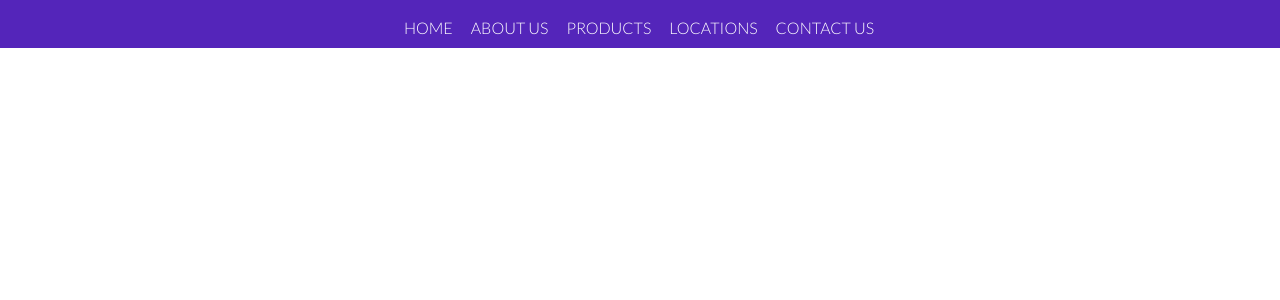
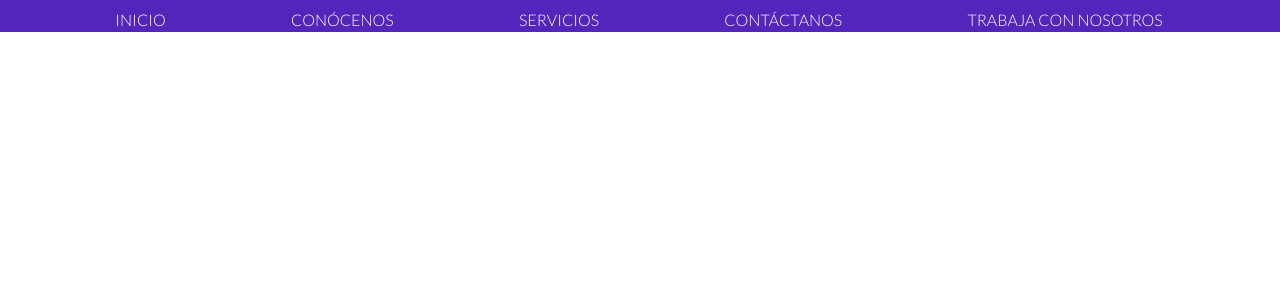
Before and after one commit to AlmondBro/serviiris, a React (Create React App) app: page / in a window 1280 px wide. Shown: the top 300 px of the page. Built offline with nearby package versions, Linux system fonts and the light colour scheme.

Commit message:
Get a simple navbar up.

```diff
--- a/src/components/App/App.js
+++ b/src/components/App/App.js
@@ -26,9 +26,9 @@ class App extends Component {
 
   render = () => {
     return (
-      <div>
+      <AppContainer fluid>
         <Header/>
-      </div>
+      </AppContainer>
     );
   }; //end render() method
 } //end App class
--- a/src/components/App/AppStyledComponents.js
+++ b/src/components/App/AppStyledComponents.js
@@ -13,6 +13,8 @@ let AppContainerStyled = styled(Container)`
     display: flex;
     flex-direction: column;
     flex: 1;
+    padding-left: -15px;
+    padding-right: -15px;
    }
 `;
 
@@ -34,7 +36,7 @@ let AppContainerCol = styled(Col)`
 const AppContainer = (props) => {
     return (
         <AppContainerStyled fluid={ props.fluid } className="app-container">
-           { props.children }
+            { props.children }
         </AppContainerStyled>
     ); //end return statement
 }; //end AppContainer
--- a/src/components/Header/NavigationBar/NavigationBar.js
+++ b/src/components/Header/NavigationBar/NavigationBar.js
@@ -1,24 +1,32 @@
-import React from "react";
+import React from 'react';
 
-//Import 3rd-party packages
-import { NavLink as Link } from "react-router-dom";
+//Import React Bootstrap
+import Navbar from 'react-bootstrap/Navbar';
+import Form from 'react-bootstrap/Form';
+import Button from 'react-bootstrap/Button';
 
-//Import 3rd-party packages
-import Nav from 'react-bootstrap/Nav';
-import Navbar from 'react-bootstrap/Navbar';
+import { FontAwesomeIcon } from '@fortawesome/react-fontawesome';
+import { faSearch } from '@fortawesome/free-solid-svg-icons';
 
 import NavBarToggle from './NavBarToggle.js'
 
 //Import styled components
-import { NavBar } from './NavigationBarStyledComponents.js';
+import { NavBar, NavStyled, NavBarCollapse, NavLink as Link } from './NavigationBarStyledComponents.js';
 
 const NavigationBar = (props) => {
     return (
-        // <div className="container-fluid no-padding">
-            <NavBar bg="green" variant="dark" expand="sm" className="navigation-bar">
-                <Navbar.Brand className="collapsedNav-logo">
-                    <Link to="/home"
-                          title="Home"
+            <NavBar
+                    bg          =   "green"
+                    variant     =   "dark"
+                    expand      =   "sm"
+                    className   =   "navigation-bar"
+            >
+                <Navbar.Brand
+                    className   =   "collapsedNav-logo"
+                    >
+                    <Link
+                        to      =   "/home"
+                        title   =   "Home"
                     >
                         {/* <img src="/assets/img/harza-tapes-logo.svg"
                              alt="Harza Tapes"
@@ -28,34 +36,42 @@ const NavigationBar = (props) => {
                     </Link>
                 </Navbar.Brand>
                 {/* <Navbar.Toggle aria-controls="basic-navbar-nav" /> */}
-                <NavBarToggle aria-controls="basic-navbar-nav" />
-                <Navbar.Collapse id="basic-navbar-nav">
-                    <Nav className="mr-auto">
-                        <Link activeClassName="navLink-current" to="/home" className="navLinks nav-link">Home</Link>
-                        <Link activeClassName="navLink-current" to="/about-us" className="navLinks nav-link">About Us</Link>
-                        <Link activeClassName="navLink-current" to="/products" className="navLinks nav-link">Products</Link>
-                        <Link activeClassName="navLink-current" to="/location" className="navLinks nav-link">Locations</Link>
-                        <Link activeClassName="navLink-current" to="/contact-us" className="navLinks nav-link">Contact Us</Link>
-
-                        {/* <Nav.Link href="/home" className="navLinks">Home</Nav.Link>
-                        <Nav.Link href="/about-us" className="navLinks">About Us</Nav.Link>
-                        <Nav.Link href="/products" className="navLinks">Products</Nav.Link>
-                        <Nav.Link href="/location" className="navLinks">Location</Nav.Link>
-                        <Nav.Link href="/contact-us" className="navLinks">Contact Us</Nav.Link> */}
-                    </Nav>
+                {/*  TODO: Work on the logic for the NavBarToggle */}
+                <NavBarToggle
+                    aria-controls   =   "basic-navbar-nav"
+                />
+                <NavBarCollapse
+                    className   =   "NavBarCollapse"
+                    id          =   "basic-navbar-nav"
+                >
+                    <NavStyled>
+                        <Link
+                            to              =   "/home"
+                            activeClassName =   "navLink-current"
+                            className       =   "navLinks nav-link"
+                        >
+                            Inicio
+                        </Link>
+                        <Link
+                                to              =   "/about-us"
+                                activeClassName =   "navLink-current"
+                                className       =   "navLinks nav-link"
+                        >
+                            Conócenos
+                        </Link>
+                        <Link to="/products" activeClassName="navLink-current"  className="navLinks nav-link">Servicios</Link>
+                        <Link to="/location" activeClassName="navLink-current"  className="navLinks nav-link">Contáctanos</Link>
+                        <Link to="/contact-us" activeClassName="navLink-current" className="navLinks nav-link">Trabaja con Nosotros</Link>
+                    </NavStyled>
                     {/* <Form inline>
                         <Form.Control type="text" placeholder="Search" className="mr-sm-2" />
                         <Button variant="outline-light">
-                            <FontAwesome name="search"
-                                        className="nav-search-icon"
-                            />
+                            <FontAwesomeIcon icon={faSearch} />
                         </Button>
                     </Form> */}
-                </Navbar.Collapse>
+                </NavBarCollapse>
             </NavBar>
-        // </div>
-
-    );
+    ); //end return
 }; //end Navigation()
 
 export  { NavigationBar };
--- a/src/components/Header/NavigationBar/NavigationBarStyledComponents.js
+++ b/src/components/Header/NavigationBar/NavigationBarStyledComponents.js
@@ -1,8 +1,11 @@
 import React from 'react';
 import styled from 'styled-components';
 
+
 //Import React Bootstrap components
-import Navbar from 'react-bootstrap/Navbar';
+import Nav from 'react-bootstrap/Nav';
+import Navbar, { Collapse } from 'react-bootstrap/Navbar';
+import { NavLink as Link } from "react-router-dom";
 
 /*
     .bg-iris-yellow {
@@ -17,6 +20,24 @@ import Navbar from 'react-bootstrap/Navbar';
 
 let NavBar = styled(Navbar)`
   background: #5425BA;
+  padding: 0;
+  /* 0.5rem 1rem; */
 `; //end NavBar styled-component
 
-export { NavBar };
+const NavBarCollapse = styled(Navbar.Collapse)`
+
+`; //end NavBar.Collapse
+
+const NavStyled = styled(Nav)`
+    display: flex;
+    flex-direction: row;
+    justify-content: space-evenly;
+
+    width: 100%;
+`;
+
+let NavLink = styled(Link)`
+
+`;
+
+export { NavBar, NavStyled, NavBarCollapse, NavLink };
```
Also changed, not shown: public/css/bootstrap-grid.min.css.
